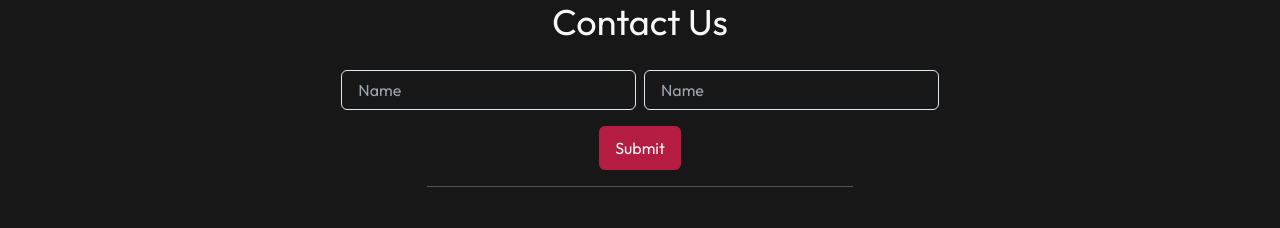
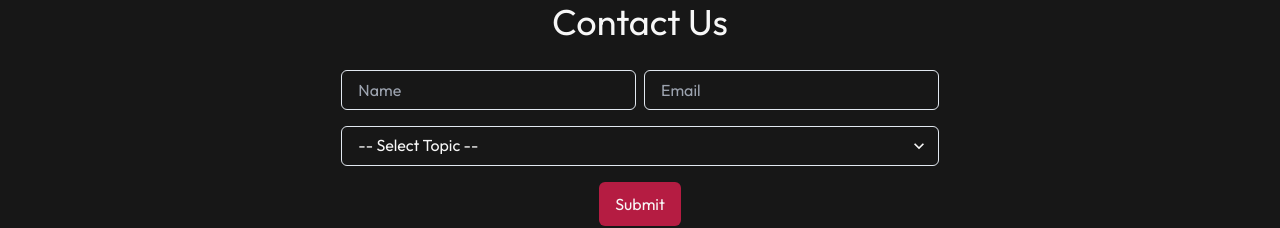
Before and after one commit to robchendev/Guitardex, a Next.js app: page /contact in a window 1280 px wide. Shown: the part 366-594 px from the top of the page. Built offline with nearby package versions, Linux system fonts and the light colour scheme.

Commit message:
Implemented topic select

```diff
--- a/pages/contact.tsx
+++ b/pages/contact.tsx
@@ -1,4 +1,4 @@
-import { FormControl, FormErrorMessage, HStack, Input, VStack } from "@chakra-ui/react";
+import { FormControl, FormErrorMessage, HStack, Input, Select, VStack } from "@chakra-ui/react";
 import React from "react";
 import { Controller, RegisterOptions, useForm } from "react-hook-form";
 import Wrapper from "../components/Wrapper";
@@ -7,10 +7,11 @@ import { FieldError, Control } from "react-hook-form";
 type ContactForm = {
   name?: string;
   email?: string;
+  topic?: "" | "Inquiry" | "Tab / Sheet Music" | "Sponsorship" | "Other";
 };
 
 type ErrorConfig = {
-  type: "required" | "pattern";
+  type: "required" | "pattern" | "selectedNone";
   msg: string;
 };
 
@@ -36,8 +37,16 @@ const FormElement = ({ controlName, placeholder, onChange, value }: FormElementC
   switch (controlName) {
     case "name":
     case "email":
-      return <Input placeholder={placeholder} onChange={onChange} value={value} />;
-    // TODO: topic
+      return <Input placeholder={placeholder} onChange={onChange} />;
+    case "topic":
+      return (
+        <Select placeholder="-- Select Topic --" onChange={onChange}>
+          <option value="Inquiry">Inquiry</option>
+          <option value="Tab / Sheet Music">Tab / Sheet Music</option>
+          <option value="Sponsorship">Sponsorship</option>
+          <option value="Other">Other</option>
+        </Select>
+      );
     // TODO: message
     // TODO: privacy
     default:
@@ -54,7 +63,7 @@ const FormItem = ({ errors, control, controlName, rules, errorDef }: FormItemCon
       render={({ field: { onChange, value } }) => (
         <FormElement
           controlName={controlName}
-          placeholder="Name"
+          placeholder={controlName.slice(0, 1).toUpperCase() + controlName.slice(1)}
           onChange={onChange}
           value={value}
         />
@@ -71,16 +80,17 @@ const Contact = () => {
   const {
     handleSubmit,
     control,
-    formState: { errors },
+    formState: { errors, defaultValues },
+    getValues,
   } = useForm<ContactForm>({
     defaultValues: {
       name: "",
       email: "",
+      topic: "",
     },
   });
 
   const onSubmit = (data: ContactForm) => {
-    // not doing anything with the data yet, just log it to console.
     console.log("Submitted Data: ", data);
 
     // TODO: Leave this to me, I'll implement a hook
@@ -93,7 +103,9 @@ const Contact = () => {
     //   .catch((error) => alert(error));
   };
 
-  console.log(errors);
+  if (Object.keys(errors).length !== 0) {
+    console.log("Errors: ", errors);
+  }
 
   return (
     <Wrapper title="Contact Us">
@@ -127,7 +139,15 @@ const Contact = () => {
             </HStack>
 
             {/* TODO: Dropdown select */}
-            {/* --- Your code here --- */}
+            <FormItem
+              errors={errors.topic}
+              control={control}
+              controlName="topic"
+              rules={{
+                validate: { selectedNone: () => getValues("topic") !== defaultValues.topic },
+              }}
+              errorDef={[{ type: "selectedNone", msg: "Please select a topic." }]}
+            />
 
             {/* TODO: Message textarea */}
             {/* --- Your code here --- */}
```
